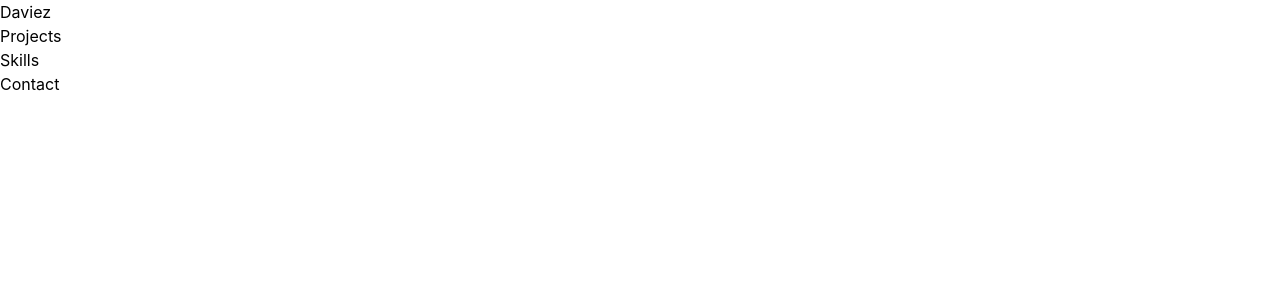
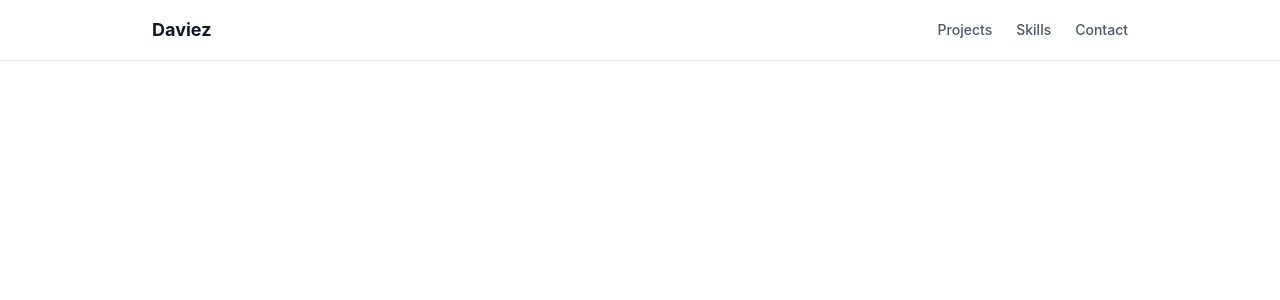
Before and after one commit to Daviez71/vite-project, a React (Vite) app: page / in a window 1280 px wide. Shown: the top 300 px of the page. Built offline with nearby package versions, Linux system fonts and the light colour scheme.

Commit message:
Style Navbar

```diff
--- a/src/components/Navbar.jsx
+++ b/src/components/Navbar.jsx
@@ -1,19 +1,24 @@
-
-
 function Navbar() {
-    return (
-        <header>
-            <nav>
-                <a href="#home">Daviez</a>
-                <ul>
-                    <li><a href="#projects">Projects</a></li>
-                    <li><a href="#skills">Skills</a></li>
-                    <li><a href="#contact">Contact</a></li>
-                </ul>
-            </nav>
-        </header>
-    )
+  return (
+    <header className="sticky top-0 z-50 border-b border-gray-200 bg-white/90 backdrop-blur">
+      <nav className="mx-auto flex max-w-5xl items-center justify-between px-6 py-4">
+        <a href="#home" className="text-lg font-bold text-gray-900">
+          Daviez
+        </a>
+        <ul className="flex items-center gap-6 text-sm font-medium text-gray-600">
+          <li>
+            <a href="#projects" className="hover:text-blue-600">Projects</a>
+          </li>
+          <li>
+            <a href="#skills" className="hover:text-blue-600">Skills</a>
+          </li>
+          <li>
+            <a href="#contact" className="hover:text-blue-600">Contact</a>
+          </li>
+        </ul>
+      </nav>
+    </header>
+  );
 }
 
-
 export default Navbar;
--- a/src/index.css
+++ b/src/index.css
@@ -1 +1,5 @@
 @import "tailwindcss";
+
+html {
+  scroll-behavior: smooth;
+}
```
